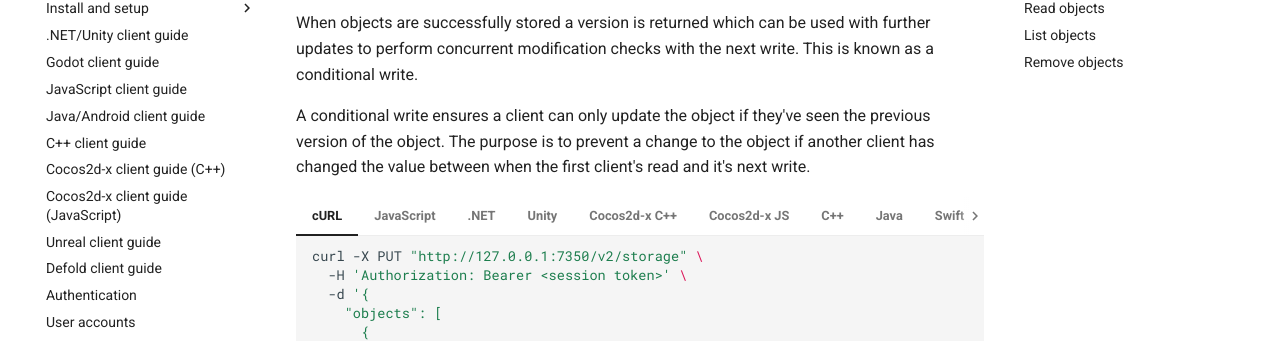
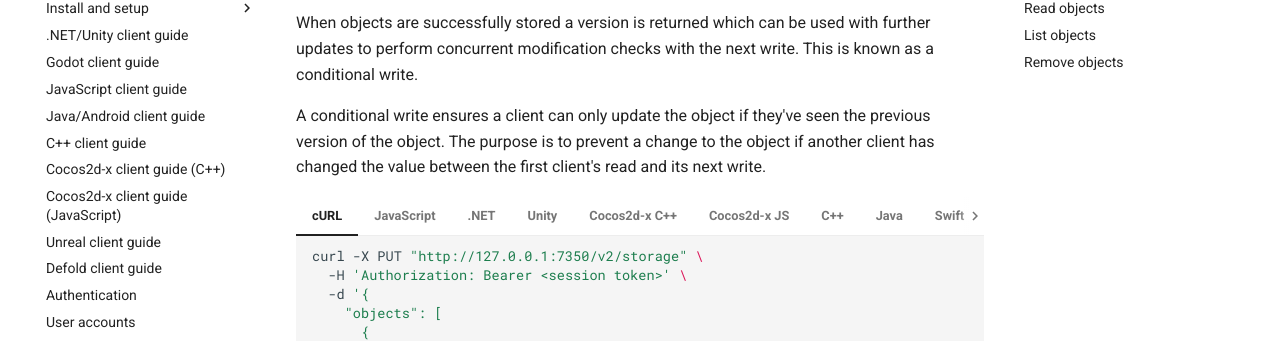
Before and after one commit to heroiclabs/nakama-docs, an MkDocs documentation site: the page built from docs/storage-collections.md, in a window 1280 px wide and 900 px high, scrolled down 1104 px. Shown: the part 154-495 px from the top of the window. Built offline with MkDocs 1.6.1 and Material for MkDocs 9.7.7, drawn with Linux system fonts in a browser that asks for light colours; comment, search, counter and statistics services are not loaded.

Commit message:
Fix grammar

````diff
--- a/docs/storage-collections.md
+++ b/docs/storage-collections.md
@@ -237,7 +237,7 @@ A user can write one or more objects which will be stored in the database server
 
 When objects are successfully stored a version is returned which can be used with further updates to perform concurrent modification checks with the next write. This is known as a conditional write.
 
-A conditional write ensures a client can only update the object if they've seen the previous version of the object. The purpose is to prevent a change to the object if another client has changed the value between when the first client's read and it's next write.
+A conditional write ensures a client can only update the object if they've seen the previous version of the object. The purpose is to prevent a change to the object if another client has changed the value between the first client's read and its next write.
 
 === "cURL"
 	```sh
````
